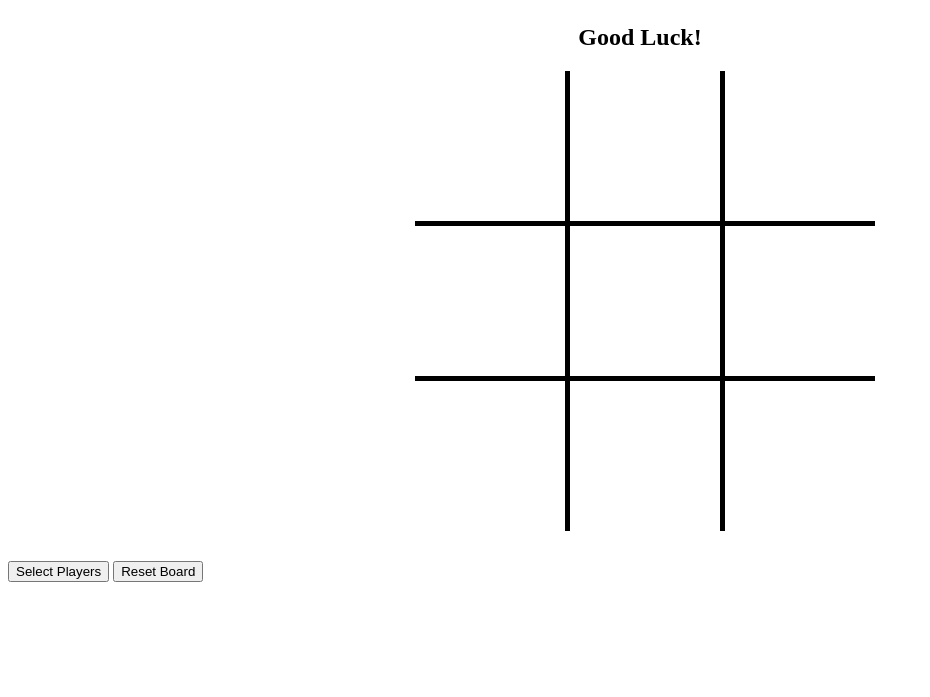
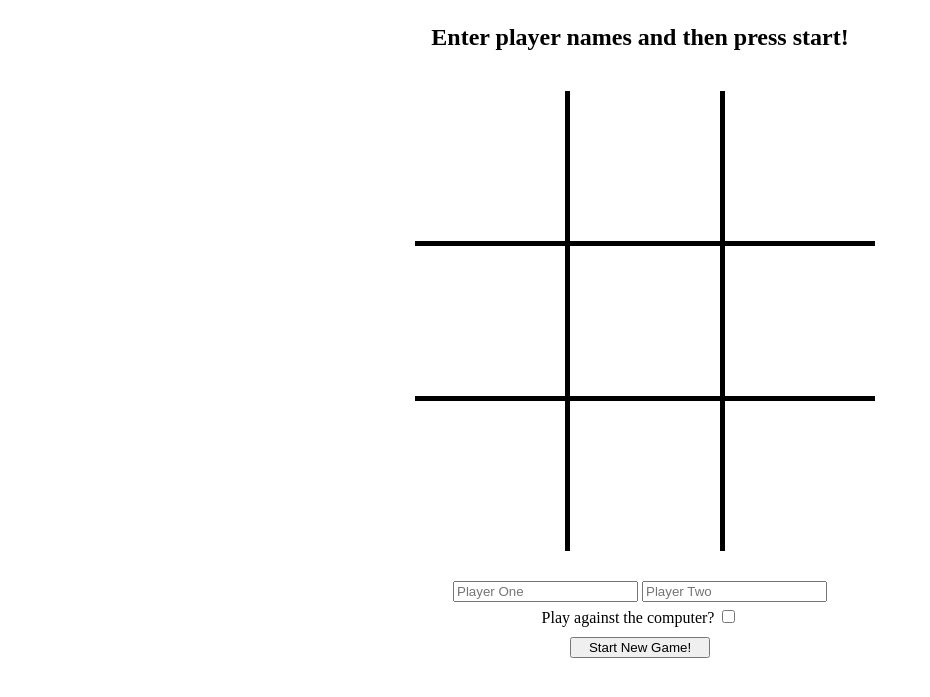
Before and after one commit to ericksen-github/Tic_Tac_Toe, a plain HTML site: page index.html in a window 1280 px wide. Shown: the part 77-774 px from the top of the page, without its empty margins (0-930 px from the left). Drawn offline with Linux system fonts and the light colour scheme.

Commit message:
Game completed. Easy/random AI working.

```diff
--- a/index.html
+++ b/index.html
@@ -7,24 +7,22 @@
 </head>
 <body>
     <h1>Tic Tac Toe</h1>
-    <h2 id = "displayText">Good Luck!</h2>
+    <h2 id = "displayText">Enter player names and then press start!</h2>
     <div id = "boardContainer"></div>
-    <div id = "playerForm">
-        <div id = "formTitle">Choose your player names!</div>
-        <div id = "inputsContainer">
+    <div id = "inputsContainer">
+        <div id = "textBoxContainer">
             <input type = "text" id = "playerOneName" placeholder="Player One">
             <input type = "text" id = "playerTwoName" placeholder="Player Two">
-            <div>Play against the computer?</div>
-            <input type = "checkbox" id = "checkbox">
-            <div id = "formButtons">
-                <div class = "formButton" id = "playButton" onclick = "startGame()">Lets Play!</div>
-                <div class = "formButton" id = "cancelButton" onclick = "hideForm()">Cancel</div>
-            </div>
+        </div>
+        <div id = "checkBoxContainer">
+            <div id = "checkBoxText">Play against the computer?</div>
+            <input type = "checkbox" id = "checkbox" onclick="gameBoard.disablePlayerTwo()">
+        </div>
+        <div id = "buttonsContainer">
+            <button id = "playButton" onclick = "gameBoard.startGame()">Start New Game!</button>
+            <button id = "endGameButton" onclick = "gameBoard.endGame()">End Current Game</button>
         </div>
     </div>
-    <button id = "selectPlayers" onclick = "createPlayers()">Select Players</button>
-    <button id = "resetBoard" onclick = "resetGrid()">Reset Board</button>
-
 </body>
 <script src="script.js"></script>
 </html>
--- a/script.js
+++ b/script.js
@@ -1,11 +1,12 @@
+const gameBoard = (() => { // module to hide all of my functions
+    let boardArray = [];
     let currentMark = "X";
-let boardArray = [];
+    let playerOne;
+    let playerTwo;
 
-// populates inital grid, sets ids, creates listeners, and initializes boardArray size
-function makeBoard() {
-
-    let boxSize = 150 + "px";
-    let container = document.getElementById("boardContainer");
+    function makeBoard() {  // populates board, sets ids, creates listeners, and initializes boardArray size
+        const boxSize = 150 + "px";
+        const container = document.getElementById("boardContainer");
 
         container.style.gridTemplateColumns = `repeat(3, 1fr)`;
         container.style.gridTemplateRows = `repeat(3, 1fr)`;
@@ -16,13 +17,12 @@ function makeBoard() {
             div.style.height = boxSize;
             div.classList.add("boxes");
             div.setAttribute("id", "div" + i);
-        div.addEventListener("click", markBox);
             container.appendChild(div);
             boardArray.push("");
-    }
-}
+        };
+    };
 
-function resetGrid() {
+    function resetGrid() {  // sets all boxes to empty string, removes listeners, clears array, resets mark
         for (i = 0; i < 9; i++) {
             document.getElementById("div" + i).innerHTML = "";
             document.getElementById("div" + i).addEventListener("click", markBox);
@@ -31,24 +31,85 @@ function resetGrid() {
         currentMark = "X";
     }
 
-function markBox(e) {
-    let divID = e.target.id.slice(3);
-    e.target.innerHTML = currentMark;
-    boardArray[divID] = currentMark;
-    e.target.removeEventListener("click", markBox);
-    checkWin();
-    swapMark();
+    function startGame() {
+
+        playerOne = document.getElementById("playerOneName").value;
+        if (document.getElementById("checkbox").checked == true) {
+            playerTwo = "the Computer"; // if computer is player 2, sets p2 name to computer
+        } else {
+            playerTwo = document.getElementById("playerTwoName").value;
+        }
+        if (playerOne.trim() == "") {          // gives players names if string was empty
+            playerOne = "Player One";
+        }
+        if (playerTwo.trim() == "") {
+            playerTwo = "Player Two";
+        }
+        document.getElementById("endGameButton").style.display = "inline-block"; // shows end game button
+        document.getElementById("checkbox").disabled = true;                     // prevents toggle of computer option
+        document.getElementById("displayText").innerHTML = playerOne + " goes first!";
+        resetGrid();
     }
 
-function swapMark() {
+    function endGame() {
+        document.getElementById("endGameButton").style.display = "none";
+        declareWinner("end");
+    }
+
+    function markBox(box) {
+        let check;
+        if (!isNaN(box)) {                                  // if computer is player 2, it will pass a number
+            boardArray[box] = currentMark;                  // to markBox. this checks if its a number and then
+            box = document.getElementById("div" + box);     // uses that number to target the correct box
+            check = false;
+        } else {
+            let divID = box.target.id.slice(3);             // if onclick event causes markBox, this grabs the div id
+            boardArray[divID] = currentMark;                // and uses that number to store in the array
+            box = document.getElementById("div" + divID);
+            check = true;
+        }
+        box.innerHTML = currentMark;                        // sets the targeted box to the current mark
+        box.removeEventListener("click", markBox);
+
+        swapMark(check);                                   // passes true or false last play was a human or computer
+    }
+
+    function swapMark(check) {  // swaps the current mark and displays who's turn it is to go
         if (currentMark == "X") {
             currentMark = "O";
+            document.getElementById("displayText").innerHTML = playerTwo + "'s turn!";
         } else {
             currentMark = "X";
+            document.getElementById("displayText").innerHTML = playerOne + "'s turn!";
+        }
+        if (check == false) {   // if player 2 is the computer, returns to avoid
+            return;             // the computer going multiple times in a row
+        }
+        checkWin();             // checks if player one move wins before computer moves
+        computerPlay();
+    }
+
+    function computerPlay() {
+        if (document.getElementById("checkbox").checked == true &&  // verifies the computer is playing and the game
+            document.getElementById("checkbox").disabled == true) { // has not ended
+            let counter = 0;
+            while (true) {
+                let num = Math.floor(Math.random() * 9); // randomly finds a number and checks that array index
+                if (counter == 9) {                      // if the array index is empty, marks that box w/ num
+                    break;                               // if all indexes are full, breaks while
+                }
+                if (boardArray[num] == "") {
+                    markBox(num);
+                    break;
+                }
+                counter++;
+            }
+            checkWin();   // checks if computer won after it's move
         }
     }
 
-function checkWin() {
+    function checkWin() {   // compares all possible winning configurations and
+                            // passes the winning row mark to declareWinner
         if (boardArray[0] == boardArray[1] && boardArray[1] == boardArray[2] && boardArray[0] != "") {
                 declareWinner(boardArray[0]);
         } else if (boardArray[3] == boardArray[4] && boardArray[4] == boardArray[5] && boardArray[3] != "") {
@@ -65,17 +126,54 @@ function checkWin() {
             declareWinner(boardArray[0]);
         } else if (boardArray[2] == boardArray[4] && boardArray[4] == boardArray[6] && boardArray[2] != "") {
             declareWinner(boardArray[2]);
+        } else {
+            for (i = 0, j = 0; i < boardArray.length; i++) {  // makes sure all array indexes are filled before
+                if (boardArray[i] != "") {                    // declaring match a tie
+                    j++;
+                }
+            }
+            if (j == 9) {
+                declareWinner("Tie");
+            }
         }
     }
 
     function declareWinner(winner) {
-    document.getElementById("displayText").innerHTML = "The winner is " + winner + "!";
-    for (i = 0; i < 9; i++) {
+        if (winner == "X") {
+            document.getElementById("displayText").innerHTML = "The winner is " + playerOne + "!";
+        } else if (winner == "O") {
+            document.getElementById("displayText").innerHTML = "The winner is " + playerTwo + "!";
+        } else if (winner == "end") {
+            document.getElementById("displayText").innerHTML = "Game ended.";
+        } else {
+            document.getElementById("displayText").innerHTML = "It's a tie!";
+        }
+
+        for (i = 0; i < 9; i++) {   // removes listeners from boxes to prevent marks after game ended
             document.getElementById("div" + i).removeEventListener("click", markBox);
+        }
+        document.getElementById("endGameButton").style.display = "none"; // hides end game button
+        document.getElementById("checkbox").disabled = false; // re enables checkbox for computer. checkbox value
+    }                                                         // is used in computerplay to verify if game has ended
+
+    function disablePlayerTwo() {   // disables naming player 2 if computer will be challenger
+        if (document.getElementById("checkbox").checked == true) {
+            document.getElementById("playerTwoName").disabled = true;
+        } else {
+            document.getElementById("playerTwoName").disabled = false;
         }
     }
 
-function createPlayers() {
-    document.getElementById("playerForm").style.display = "block";
-}
-makeBoard();
+    return {
+      makeBoard,
+      startGame,
+      disablePlayerTwo,
+      endGame
+    };
+  })();
+
+gameBoard.makeBoard();
+
+document.getElementById("checkbox").checked = false; // these clear out old values from inputs on page load
+document.getElementById("playerOneName").value = "";
+document.getElementById("playerTwoName").value = "";
--- a/style.css
+++ b/style.css
@@ -5,6 +5,7 @@ h1 {
 
 h2 {
     text-align: center;
+    margin-bottom: 40px;
 }
 
 .boxes {
@@ -30,18 +31,32 @@ h2 {
     height: 450px;
     margin: auto;
     background: rgb(255, 255, 255);
-    cursor: crosshair;
+}
+
+#inputsContainer {
+    display: grid;
+    margin: auto;
+    width: 450px;
+    margin-top: 40px;
+    text-align: center;
+}
+
+#checkBoxContainer {
+    margin: 5px 5px 10px 5px;
+}
+
+#checkBoxText {
+    display: inline-block;
+}
+
+input[type="checkbox"] {
+    display: inline-block;
 }
 
 button {
-    margin-top: 40px;
+    width: 140px;
 }
 
-#playerForm {
-    position: absolute;
-    background-color: rgb(255, 255, 255);
-    border-radius: 5px;
-    top: 125px;
-    z-index: 3;
+#endGameButton {
     display: none;
 }
```
Lines whose indentation alone changed are shown as unchanged.
